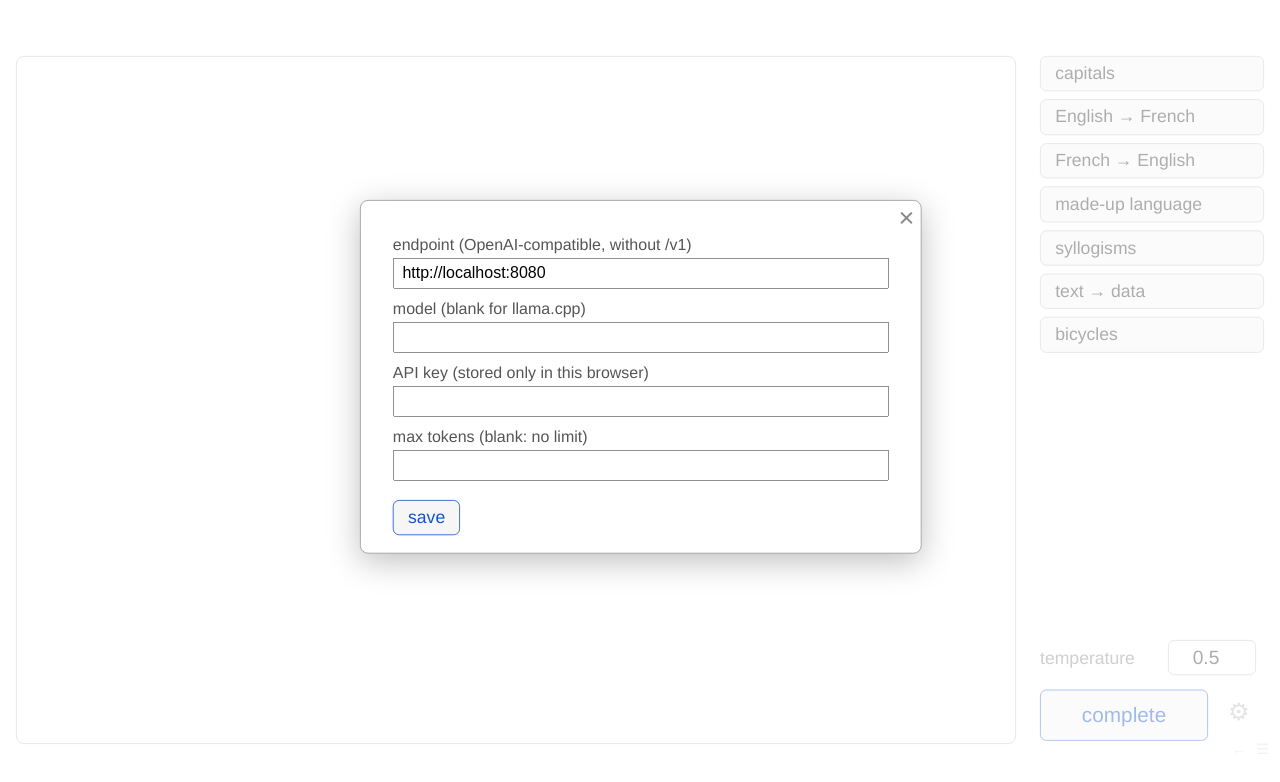
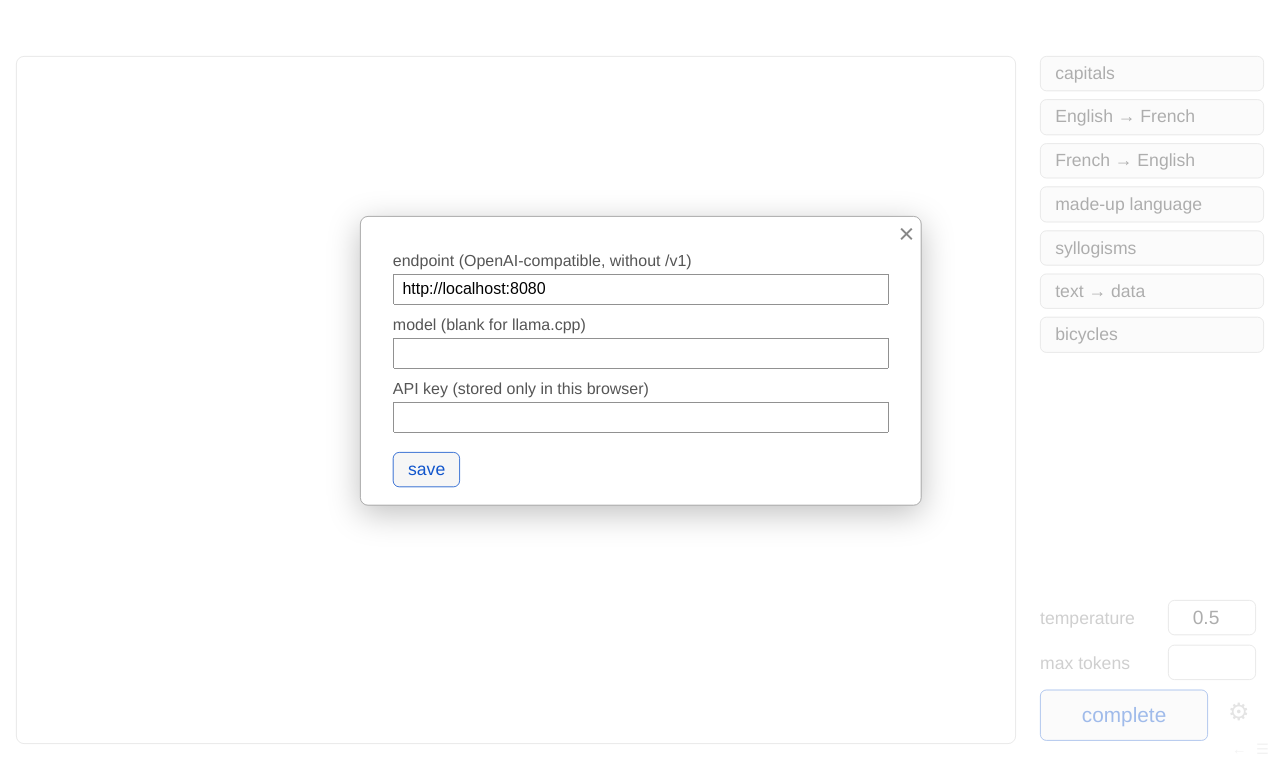
Before and after one commit to jpivarski-talks/ai-in-5-demos, a plain HTML site: page demo5-few-shot/1-complete.html in a window 1280 px wide. Both pictures are taken after a click on the element "settings". Drawn offline with Linux system fonts and the light colour scheme.

```diff
--- a/demo5-few-shot/1-complete.html
+++ b/demo5-few-shot/1-complete.html
@@ -19,9 +19,9 @@
   .settings label { display: block; font-size: 20px; color: #555; margin: 14px 0 4px; }
   .settings input { width: 100%; box-sizing: border-box; font-size: 20px; padding: 6px 10px; }
   #err { position: absolute; font-size: 20px; color: #c0392b; }
-  #temp { position: absolute; box-sizing: border-box; font-family: var(--font); font-size: 24px; padding: 4px 10px;
+  .knob { position: absolute; box-sizing: border-box; font-family: var(--font); font-size: 24px; padding: 4px 10px;
           color: var(--ink); border: 1.5px solid #bbb; border-radius: 8px; outline: none; text-align: center; }
-  #temp:focus { border-color: var(--accent); }
+  .knob:focus { border-color: var(--accent); }
   #gear { position: absolute; font-size: 30px; color: #bbb; cursor: pointer; }
   #gear:hover { color: var(--accent); }
 </style>
@@ -43,14 +43,24 @@ Stage.place(text, { x: 20, y: 20, w: 1250, h: 860 });
 const side = Stage.el("div", { id: "side" });
 Stage.place(side, { x: 1300, y: 20, w: 280, h: 700 });
 const err = Stage.el("div", { id: "err" });
-Stage.place(err, { x: 1300, y: 640, w: 280, h: 90 });
-// temperature sits out here (not in settings) so it can be switched quickly, e.g. to 0 for repeatable answers
-Stage.label("temperature", { x: 1300, y: 760, w: 150, h: 30 }, { fontSize: "22px" });
-const temp = Stage.el("input", { id: "temp", type: "number", min: "0", max: "2", step: "0.1", value: cfg.temperature, title: "temperature" });
-Stage.place(temp, { x: 1460, y: 750, w: 110, h: 44 });
+Stage.place(err, { x: 1300, y: 590, w: 280, h: 90 });
+// temperature and max tokens sit out here (not in settings) so they can be changed quickly,
+// e.g. temperature 0 for repeatable answers; max tokens blank means no limit
+Stage.label("temperature", { x: 1300, y: 710, w: 150, h: 30 }, { fontSize: "22px" });
+const temp = Stage.el("input", { id: "temp", class: "knob", type: "number", min: "0", max: "2", step: "0.1", value: cfg.temperature, title: "temperature" });
+Stage.place(temp, { x: 1460, y: 700, w: 110, h: 44 });
 temp.addEventListener("change", () => {
   cfg.temperature = temp.value.trim() || DEFAULTS.temperature;
   temp.value = cfg.temperature;
+  localStorage.setItem("demo5-settings", JSON.stringify(cfg));
+});
+Stage.label("max tokens", { x: 1300, y: 766, w: 150, h: 30 }, { fontSize: "22px" });
+const maxTok = Stage.el("input", { id: "maxtok", class: "knob", type: "number", min: "1", step: "1", value: cfg.maxTokens, title: "max tokens" });
+Stage.place(maxTok, { x: 1460, y: 756, w: 110, h: 44 });
+maxTok.addEventListener("change", () => {
+  const v = Math.floor(+maxTok.value);
+  cfg.maxTokens = maxTok.value.trim() && v > 0 ? String(v) : "";
+  maxTok.value = cfg.maxTokens;
   localStorage.setItem("demo5-settings", JSON.stringify(cfg));
 });
 const go = Stage.button("complete", () => complete(), null, { cls: "primary" });
@@ -134,11 +144,11 @@ async function complete() {
 
 // settings: where the base model lives
 gear.addEventListener("click", () => {
-  const pop = Stage.popup({ x: 450, y: 200, w: 700, h: 440 });
+  const pop = Stage.popup({ x: 450, y: 220, w: 700, h: 360 });
   const box = Stage.el("div", { class: "settings" }, pop.box);
   Object.assign(box.style, { padding: "30px 40px" });
   const fields = [["endpoint", "endpoint (OpenAI-compatible, without /v1)"], ["model", "model (blank for llama.cpp)"],
-    ["key", "API key (stored only in this browser)"], ["maxTokens", "max tokens (blank: no limit)"]];
+    ["key", "API key (stored only in this browser)"]];
   const inputs = {};
   for (const [k, lab] of fields) {
     Stage.el("label", { text: lab }, box);
```
Also changed, not shown: 2 other files.
